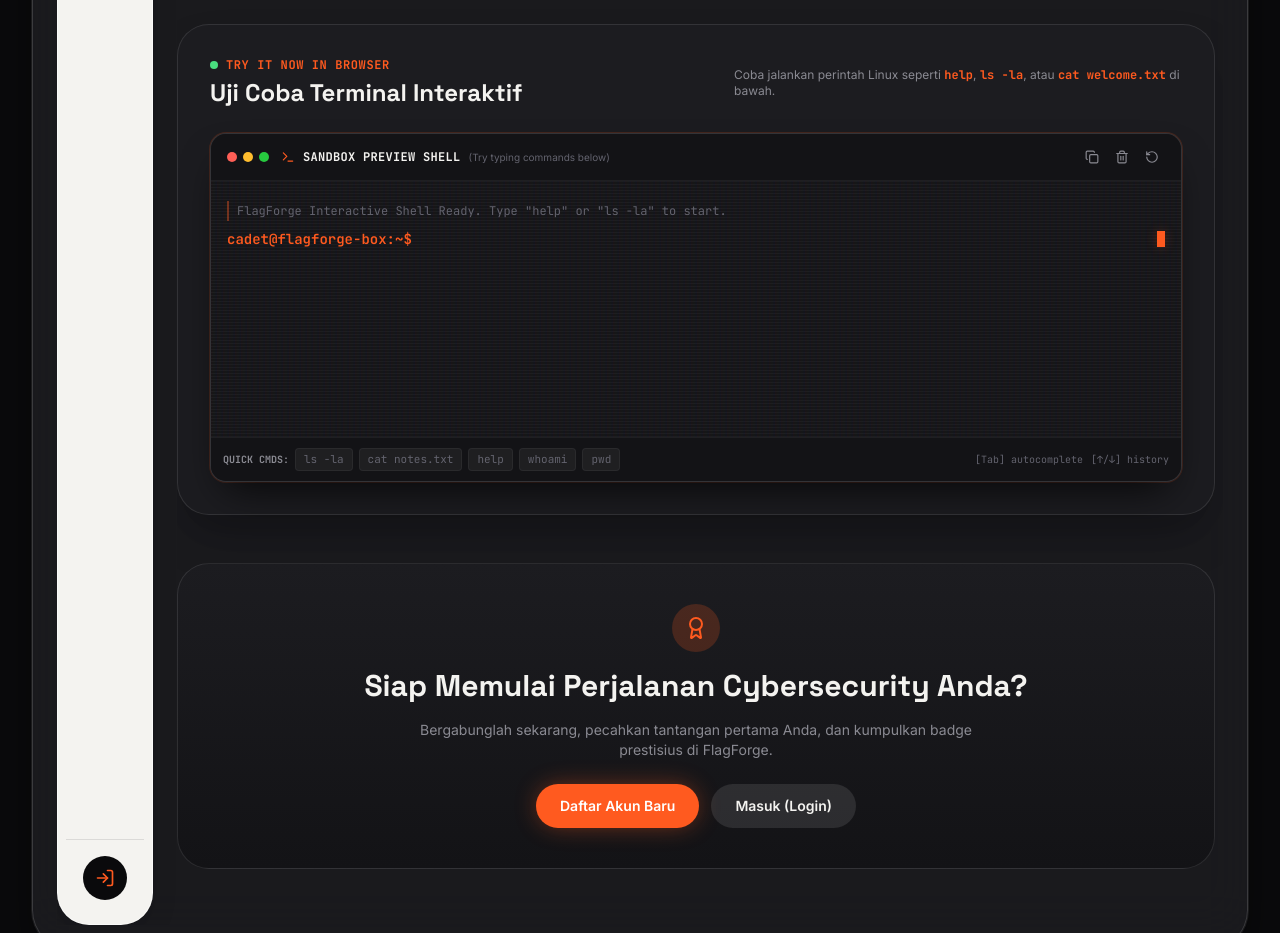
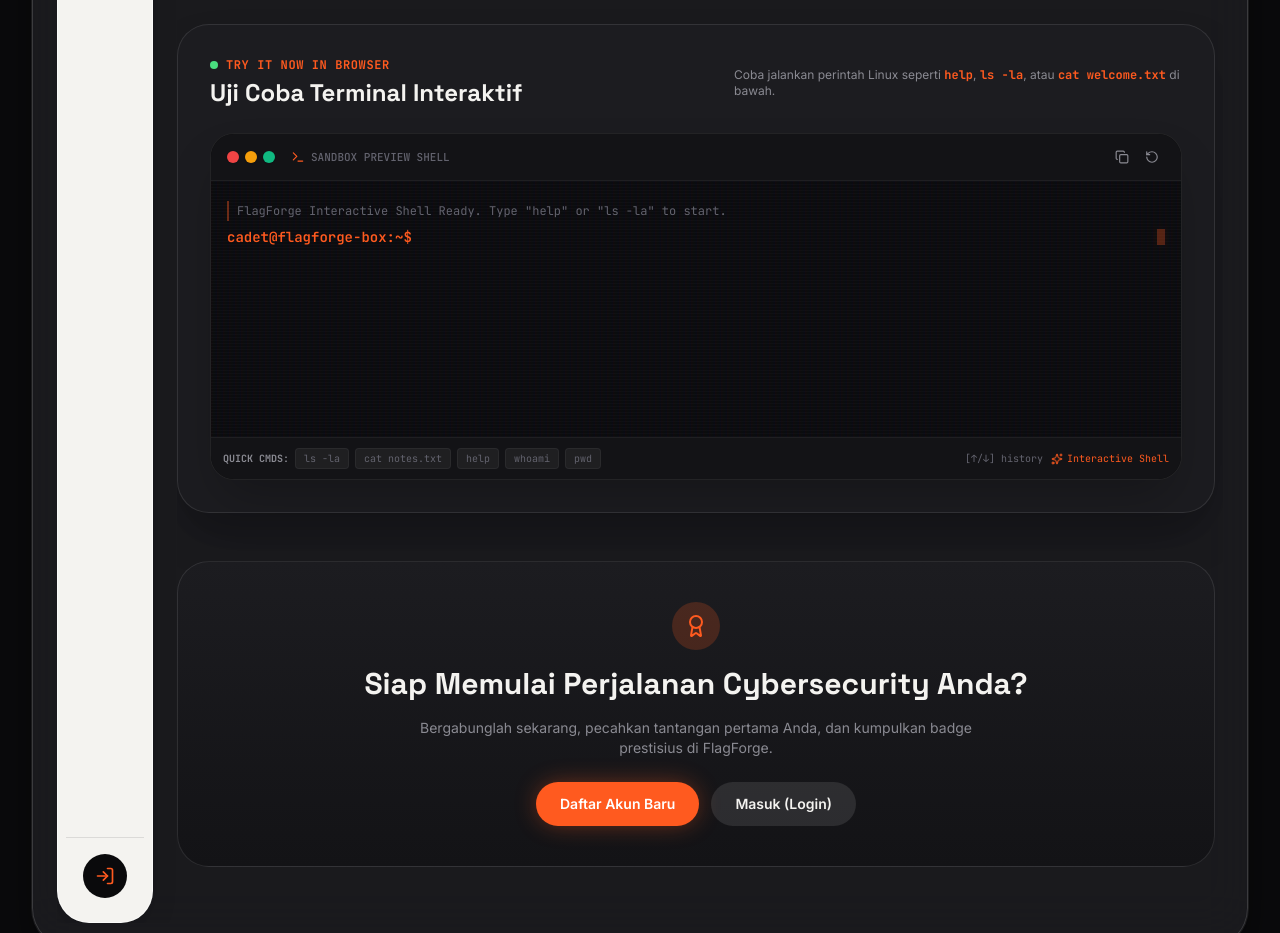
Before and after one commit to rakasyau/FlagForge, a React (Vite) app: page / in a window 1280 px wide. Shown: the part 1640-2573 px from the top of the page. Built offline with nearby package versions, Linux system fonts and the light colour scheme.

Commit message:
fix: resolve page auto-scroll on mount and enable click-to-focus on virtual terminals

```diff
--- a/src/components/terminal/InteractiveTerminal.tsx
+++ b/src/components/terminal/InteractiveTerminal.tsx
@@ -1,28 +1,19 @@
 import React, { useState, useEffect, useRef } from 'react';
+import { VirtualFSEngine } from '../../services/virtualFS';
 import { VirtualFSConfig } from '../../types';
-import { VirtualFSEngine } from '../../services/virtualFS';
-import { Terminal as TerminalIcon, Copy, Trash2, RotateCcw, Check } from 'lucide-react';
+import { Terminal, RotateCcw, Copy, Check, Sparkles } from 'lucide-react';
 
 interface TerminalProps {
-  fsConfig?: VirtualFSConfig;
   title?: string;
   subtitle?: string;
+  fsConfig?: VirtualFSConfig;
   initialWelcome?: string;
+  onCommandExecuted?: (command: string, output: string) => void;
   heightClass?: string;
-  onCommandExecuted?: (cmd: string, output: string) => void;
   showShortcuts?: boolean;
 }
 
-export const InteractiveTerminal: React.FC<TerminalProps> = ({
-  fsConfig,
-  title = 'FLAGFORGE SECURITY WORKBENCH',
-  subtitle = 'Interactive Virtual Linux Environment',
-  initialWelcome,
-  heightClass = 'h-72 md:h-96',
-  onCommandExecuted,
-  showShortcuts = true,
-}) => {
-  const defaultFS: VirtualFSConfig = {
+const defaultFSConfig: VirtualFSConfig = {
   initialDir: '/home/cadet',
   currentUser: 'cadet',
   hostname: 'flagforge-box',
@@ -30,6 +21,15 @@
     name: '/',
     type: 'dir',
     children: {
+      bin: {
+        name: 'bin',
+        type: 'dir',
+        children: {
+          'sh': { name: 'sh', type: 'file', permissions: '-rwxr-xr-x' },
+          'bash': { name: 'bash', type: 'file', permissions: '-rwxr-xr-x' },
+          'grep': { name: 'grep', type: 'file', permissions: '-rwxr-xr-x' }
+        }
+      },
       home: {
         name: 'home',
         type: 'dir',
@@ -38,21 +38,23 @@
             name: 'cadet',
             type: 'dir',
             children: {
-                'welcome.txt': {
-                  name: 'welcome.txt',
+              'readme.txt': {
+                name: 'readme.txt',
                 type: 'file',
-                  content: 'Selamat datang di FlagForge Terminal! Ketik `help` untuk daftar command atau gunakan `ls -la` untuk melihat file.'
+                content: `Selamat Datang di Terminal FlagForge!
+Ketik "help" untuk melihat daftar perintah yang didukung.
+Gunakan "ls -la" untuk melihat berkas tersembunyi.
+Gunakan "cat <filename>" untuk membaca konten berkas.`,
+                permissions: '-rw-r--r--'
               },
-                'tools': {
-                  name: 'tools',
-                  type: 'dir',
-                  children: {
-                    'notes.md': {
-                      name: 'notes.md',
+              'notes.txt': {
+                name: 'notes.txt',
                 type: 'file',
-                      content: '# CTF Tools Cheatsheet\n- Wireshark: Analisis pcap\n- Burp Suite: Intercept HTTP\n- Ghidra: Reverse engineering\n- CyberChef: Multi-layer decoding'
-                    }
-                  }
+                content: `Tips CTF:
+1. Selalu periksa file berekstensi aneh.
+2. Gunakan perintah "file" dan "strings" untuk analisis awal.
+3. String base64 berakhiran "=" sering memuat rahasia.`,
+                permissions: '-rw-r--r--'
               }
             }
           }
@@ -62,25 +64,29 @@
   }
 };
 
-  const [engine, setEngine] = useState<VirtualFSEngine>(() => new VirtualFSEngine(fsConfig || defaultFS));
-  const [history, setHistory] = useState<Array<{ type: 'input' | 'output' | 'system'; text: string; prompt?: string }>>([
-    {
-      type: 'system',
-      text: initialWelcome || `FlagForge Interactive Kernel 6.8.0-45 (x86_64)
-System initialized with virtual root filesystem.
-Type "help" for a list of available cybersecurity CLI commands.`
-    }
-  ]);
+export const InteractiveTerminal: React.FC<TerminalProps> = ({
+  title,
+  subtitle: _subtitle,
+  fsConfig,
+  initialWelcome,
+  onCommandExecuted,
+  heightClass = 'min-h-[260px] sm:min-h-[300px] max-h-[420px] sm:max-h-[500px]',
+  showShortcuts = true,
+}) => {
+  const [engine, setEngine] = useState<VirtualFSEngine>(() => new VirtualFSEngine(fsConfig || defaultFSConfig));
   const [inputVal, setInputVal] = useState('');
+  const [history, setHistory] = useState<Array<{ type: 'input' | 'output' | 'system'; text: string; prompt?: string }>>([]);
   const [cmdHistory, setCmdHistory] = useState<string[]>([]);
-  const [historyIndex, setHistoryIndex] = useState<number>(-1);
+  const [historyIndex, setHistoryIndex] = useState(-1);
   const [copied, setCopied] = useState(false);
+  const [isFocused, setIsFocused] = useState(false);
 
-  const bottomRef = useRef<HTMLDivElement | null>(null);
+  const terminalBodyRef = useRef<HTMLDivElement | null>(null);
   const inputRef = useRef<HTMLInputElement | null>(null);
 
+  // Initialize engine and welcome message
   useEffect(() => {
-    setEngine(new VirtualFSEngine(fsConfig || defaultFS));
+    setEngine(new VirtualFSEngine(fsConfig || defaultFSConfig));
     setHistory([
       {
         type: 'system',
@@ -89,9 +95,17 @@
     ]);
   }, [fsConfig, initialWelcome]);
 
+  // Safe inner-only scroll (never scrolls the outer window or parent page)
   useEffect(() => {
-    bottomRef.current?.scrollIntoView({ behavior: 'smooth' });
+    if (terminalBodyRef.current) {
+      terminalBodyRef.current.scrollTop = terminalBodyRef.current.scrollHeight;
+    }
   }, [history]);
+
+  const focusInput = () => {
+    inputRef.current?.focus();
+    setIsFocused(true);
+  };
 
   const handleKeyDown = (e: React.KeyboardEvent<HTMLInputElement>) => {
     if (e.key === 'Enter') {
@@ -141,82 +155,86 @@
         setHistoryIndex(nextIdx);
         setInputVal(cmdHistory[nextIdx] || '');
       }
-    } else if (e.key === 'Tab') {
-      e.preventDefault();
-      // Simple autocompletion
-      const tokens = inputVal.split(' ');
-      const lastToken = tokens[tokens.length - 1];
-      const commonCommands = ['ls', 'cd', 'cat', 'pwd', 'whoami', 'file', 'strings', 'grep', 'find', 'base64', 'curl', 'nc', 'clear', 'help'];
-      const matches = commonCommands.filter(c => c.startsWith(lastToken));
-      if (matches.length === 1) {
-        tokens[tokens.length - 1] = matches[0];
-        setInputVal(tokens.join(' ') + ' ');
-      }
     }
   };
 
-  const handleCopy = () => {
-    const textToCopy = history
-      .map(item => (item.type === 'input' ? `${item.prompt} ${item.text}` : item.text))
+  const handleQuickCommand = (cmd: string) => {
+    focusInput();
+    const promptStr = engine.getPrompt();
+    const output = engine.execute(cmd);
+
+    setCmdHistory(prev => [...prev, cmd]);
+    setHistory(prev => [
+      ...prev,
+      { type: 'input', text: cmd, prompt: promptStr },
+      ...(output ? [{ type: 'output' as const, text: output }] : [])
+    ]);
+
+    if (onCommandExecuted) {
+      onCommandExecuted(cmd, output);
+    }
+  };
+
+  const handleResetTerminal = () => {
+    setEngine(new VirtualFSEngine(fsConfig || defaultFSConfig));
+    setHistory([
+      {
+        type: 'system',
+        text: `Terminal di-reset ke kondisi awal. Filesystem siap.`
+      }
+    ]);
+    setInputVal('');
+    focusInput();
+  };
+
+  const handleCopyHistory = () => {
+    const rawText = history
+      .map(item => item.prompt ? `${item.prompt} ${item.text}` : item.text)
       .join('\n');
-    navigator.clipboard.writeText(textToCopy);
+    navigator.clipboard.writeText(rawText);
     setCopied(true);
     setTimeout(() => setCopied(false), 2000);
   };
 
-  const handleReset = () => {
-    setEngine(new VirtualFSEngine(fsConfig || defaultFS));
-    setHistory([
-      {
-        type: 'system',
-        text: 'Terminal reset. Virtual filesystem refreshed to initial challenge state.'
-      }
-    ]);
-  };
-
-  const handleQuickCommand = (cmd: string) => {
-    setInputVal(cmd);
-    inputRef.current?.focus();
-  };
-
   return (
-    <div className="flex flex-col bg-surface-dark-card border border-white/10 rounded-2xl overflow-hidden shadow-terminal relative group transition-all duration-300">
-      {/* Top Header Bar */}
-      <div className="flex items-center justify-between px-4 py-2.5 bg-[#131316] border-b border-white/5 select-none">
-        <div className="flex items-center gap-3">
-          {/* Mac-like or Instrument Status Indicators */}
+    <div
+      onClick={focusInput}
+      className={`rounded-2xl sm:rounded-3xl bg-[#0A0A0C] border transition-all duration-200 shadow-2xl overflow-hidden flex flex-col cursor-text select-text ${
+        isFocused ? 'border-flag/40 shadow-orange-glow-sm' : 'border-white/10'
+      }`}
+    >
+      {/* Terminal Title Bar */}
+      <div className="flex items-center justify-between px-3 sm:px-4 py-2.5 bg-[#131316] border-b border-white/5 select-none">
+        <div className="flex items-center gap-2">
           <div className="flex items-center gap-1.5">
-            <span className="w-2.5 h-2.5 rounded-full bg-[#FF5F56] inline-block" />
-            <span className="w-2.5 h-2.5 rounded-full bg-[#FFBD2E] inline-block" />
-            <span className="w-2.5 h-2.5 rounded-full bg-[#27C93F] inline-block" />
+            <span className="w-3 h-3 rounded-full bg-[#EF4444] inline-block shadow-sm" />
+            <span className="w-3 h-3 rounded-full bg-[#F59E0B] inline-block shadow-sm" />
+            <span className="w-3 h-3 rounded-full bg-[#10B981] inline-block shadow-sm" />
+          </div>
+          <span className="text-txt-subtle text-[11px] font-mono flex items-center gap-1.5 ml-2 font-medium">
+            <Terminal className="w-3.5 h-3.5 text-flag" />
+            <span>{title || 'flagforge-virtual-shell'}</span>
+          </span>
         </div>
 
-          <div className="flex items-center gap-2">
-            <TerminalIcon className="w-3.5 h-3.5 text-flag" />
-            <span className="text-xs font-mono font-bold text-txt-on-dark tracking-wide">{title}</span>
-            <span className="text-[10px] text-txt-subtle hidden sm:inline-block">({subtitle})</span>
-          </div>
-        </div>
-
-        {/* Action icons */}
+        {/* Quick Toolbar */}
         <div className="flex items-center gap-1">
           <button
-            onClick={handleCopy}
+            onClick={(e) => {
+              e.stopPropagation();
+              handleCopyHistory();
+            }}
             title="Salin log terminal"
-            className="p-1.5 rounded-md hover:bg-white/10 text-txt-muted hover:text-txt-on-dark transition-colors text-xs flex items-center gap-1"
+            className="p-1.5 rounded-md hover:bg-white/10 text-txt-muted hover:text-txt-on-dark transition-colors"
           >
             {copied ? <Check className="w-3.5 h-3.5 text-state-solved" /> : <Copy className="w-3.5 h-3.5" />}
           </button>
           <button
-            onClick={() => setHistory([])}
-            title="Bersihkan layar (clear)"
-            className="p-1.5 rounded-md hover:bg-white/10 text-txt-muted hover:text-txt-on-dark transition-colors"
-          >
-            <Trash2 className="w-3.5 h-3.5" />
-          </button>
-          <button
-            onClick={handleReset}
-            title="Reset Filesystem"
+            onClick={(e) => {
+              e.stopPropagation();
+              handleResetTerminal();
+            }}
+            title="Reset filesystem terminal"
             className="p-1.5 rounded-md hover:bg-white/10 text-txt-muted hover:text-txt-on-dark transition-colors"
           >
             <RotateCcw className="w-3.5 h-3.5" />
@@ -226,13 +244,15 @@
 
       {/* Terminal Screen Body */}
       <div
-        onClick={() => inputRef.current?.focus()}
-        className={`p-4 font-mono text-xs md:text-sm overflow-y-auto leading-relaxed bg-[#0E0E12] text-[#E0DFDB] ${heightClass} cursor-text scanline-overlay`}
+        ref={terminalBodyRef}
+        onClick={focusInput}
+        className={`p-3.5 sm:p-4 font-mono text-xs md:text-sm overflow-y-auto leading-relaxed bg-[#0E0E12] text-[#E0DFDB] ${heightClass} cursor-text scrollbar-thin relative scanline-overlay`}
       >
+        <div className="relative z-10 space-y-1.5">
           {history.map((item, idx) => (
-          <div key={idx} className="mb-1.5 whitespace-pre-wrap break-all">
+            <div key={idx} className="whitespace-pre-wrap break-all">
               {item.type === 'system' && (
-              <div className="text-txt-subtle text-xs border-l-2 border-flag/40 pl-2 py-0.5 my-1">
+                <div className="text-txt-subtle text-xs border-l-2 border-flag/40 pl-2 py-0.5 my-1 font-mono">
                   {item.text}
                 </div>
               )}
@@ -243,7 +263,7 @@
                 </div>
               )}
               {item.type === 'output' && (
-              <div className="text-[#C8C7C2] pl-2 border-l border-white/5">
+                <div className="text-[#C8C7C2] pl-2 border-l border-white/5 text-[11px] sm:text-xs">
                   {item.text}
                 </div>
               )}
@@ -251,38 +271,46 @@
           ))}
 
           {/* Current Active Input Line */}
-        <div className="flex items-center gap-1.5 mt-2">
-          <span className="text-flag font-semibold shrink-0">{engine.getPrompt()}</span>
+          <div
+            onClick={focusInput}
+            className="flex items-center gap-1.5 mt-2 cursor-text"
+          >
+            <span className="text-flag font-semibold shrink-0 select-none">{engine.getPrompt()}</span>
             <div className="relative flex-1 flex items-center">
               <input
                 ref={inputRef}
                 type="text"
                 value={inputVal}
+                onFocus={() => setIsFocused(true)}
+                onBlur={() => setIsFocused(false)}
                 onChange={(e) => setInputVal(e.target.value)}
                 onKeyDown={handleKeyDown}
                 className="w-full bg-transparent text-white font-mono text-xs md:text-sm focus:outline-none border-none p-0 tracking-wide"
-              autoFocus
                 spellCheck={false}
                 autoComplete="off"
+                autoCapitalize="off"
+                autoCorrect="off"
               />
               {/* Blinking glowing signature orange cursor */}
-            <span className="w-2 h-4 bg-flag shadow-orange-glow-sm inline-block animate-blink shrink-0" />
+              <span className={`w-2 h-4 bg-flag shadow-orange-glow-sm inline-block shrink-0 ${isFocused ? 'animate-blink' : 'opacity-30'}`} />
             </div>
           </div>
-
-        <div ref={bottomRef} />
+        </div>
       </div>
 
       {/* Bottom Quick Commands Bar */}
       {showShortcuts && (
-        <div className="flex items-center justify-between flex-wrap gap-2 px-3 py-2 bg-[#131316] border-t border-white/5 text-[11px] font-mono text-txt-subtle">
-          <div className="flex items-center gap-1.5 overflow-x-auto py-0.5">
+        <div className="flex items-center justify-between flex-wrap gap-2 px-3 py-2 bg-[#131316] border-t border-white/5 text-[11px] font-mono text-txt-subtle select-none">
+          <div className="flex items-center gap-1.5 overflow-x-auto py-0.5 scrollbar-none w-full sm:w-auto">
             <span className="text-txt-muted text-[10px] uppercase font-bold shrink-0">Quick Cmds:</span>
             {['ls -la', 'cat notes.txt', 'help', 'whoami', 'pwd'].map((cmd) => (
               <button
                 key={cmd}
-                onClick={() => handleQuickCommand(cmd)}
-                className="px-2 py-0.5 rounded bg-white/5 hover:bg-flag/20 hover:text-flag transition-colors border border-white/5 shrink-0"
+                onClick={(e) => {
+                  e.stopPropagation();
+                  handleQuickCommand(cmd);
+                }}
+                className="px-2 py-0.5 rounded bg-white/5 hover:bg-flag/20 hover:text-flag transition-colors border border-white/5 shrink-0 text-[10px] font-mono"
               >
                 {cmd}
               </button>
@@ -290,8 +318,11 @@
           </div>
 
           <div className="hidden sm:flex items-center gap-2 text-[10px] text-txt-subtle">
-            <span>[Tab] autocomplete</span>
             <span>[↑/↓] history</span>
+            <span className="text-flag flex items-center gap-1">
+              <Sparkles className="w-3 h-3" />
+              Interactive Shell
+            </span>
           </div>
         </div>
       )}
--- a/src/index.css
+++ b/src/index.css
@@ -58,6 +58,17 @@
 }
 
 .scanline-overlay {
+  position: relative;
+}
+
+.scanline-overlay::before {
+  content: "";
+  display: block;
+  position: absolute;
+  top: 0;
+  left: 0;
+  right: 0;
+  bottom: 0;
   background: linear-gradient(
     rgba(18, 16, 16, 0) 50%,
     rgba(0, 0, 0, 0.25) 50%
@@ -69,6 +80,7 @@
   );
   background-size: 100% 3px, 6px 100%;
   pointer-events: none;
+  z-index: 1;
 }
 
 /* Pill tags matching the UI reference */
```
Also changed, not shown: src/App.tsx (+16 -3 lines). Lines whose indentation alone changed are shown as unchanged.
